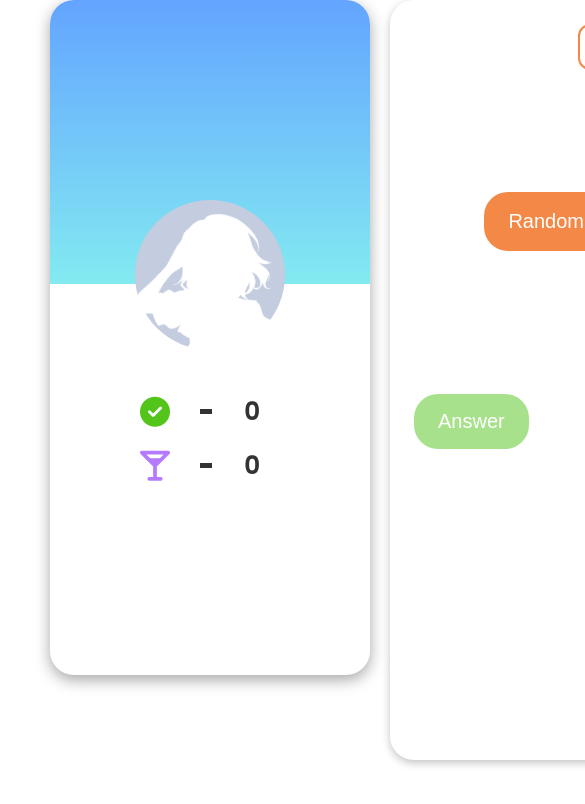
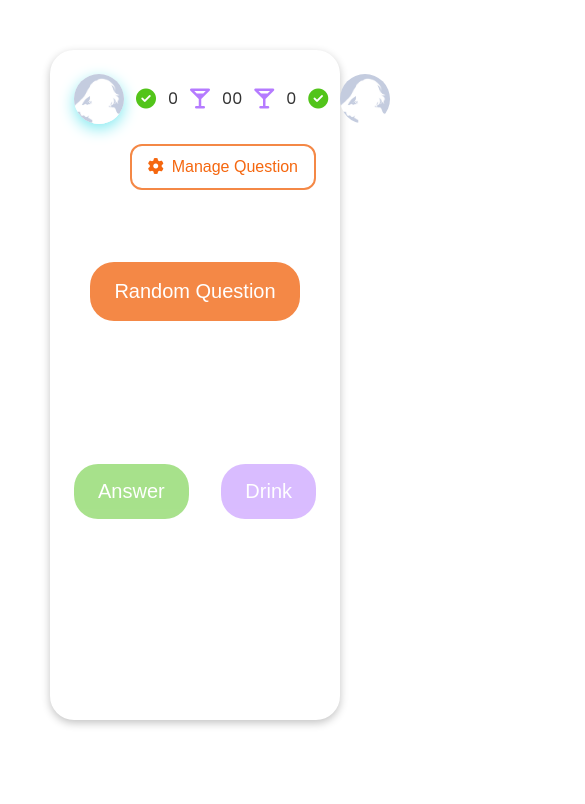
Before and after one commit to Dang-Anh-Tuan/ToGetHer, a Vue app: page / in a window 390 px wide. Both pictures are taken after a click on the button "GET GO !!!". Shown: the top 804 px of the page, 585 px wide, since content can reach past the window. Built offline with nearby package versions, Linux system fonts and the light colour scheme.

Commit message:
responsive

```diff
--- a/src/assets/global.css
+++ b/src/assets/global.css
@@ -27,6 +27,8 @@ body {
   position: absolute;
   border-radius: 50%;
   background: linear-gradient(45deg, #f48846, #eab28f);
+  animation: CircleBounce 1.5s linear;
+  animation-iteration-count: infinite;
 }
 
 .color--success {
@@ -34,13 +36,39 @@ body {
 }
 
 .color--danger {
-  color : #ff3448;
+  color: #ff3448;
 }
 
 .color--violet {
   color: #b57bff;
 }
 
-.btn--disable-success{
-  opacity: 0.5;
+@keyframes CircleBounce {
+  0% {
+    margin-bottom: 0;
+  }
+  75% {
+    margin-bottom: 20px;
+  }
+  100% {
+    margin-bottom: 0;
+  }
 }
+
+@keyframes CircleBounceBig {
+  0% {
+    top: -70px;
+  }
+  75% {
+    top: -90px;
+  }
+  100% {
+    top: -70px;
+  }
+}
+
+@media only screen and (max-width: 1024px) {
+  .circle {
+    display: none;
+  }
+}
--- a/src/components/InfoUser.vue
+++ b/src/components/InfoUser.vue
@@ -7,6 +7,7 @@ export default defineComponent({
 
   props: {
     userParam: Object,
+    boxShadowColor: String,
   },
 
   setup() {
@@ -20,7 +21,10 @@ export default defineComponent({
 </script>
 
 <template>
-  <div class="container">
+  <div
+    class="container"
+    :style="'box-shadow: ' + boxShadowColor + ' 0px 5px 15px;'"
+  >
     <div
       class="container-avatar"
       :style="
@@ -60,7 +64,7 @@ export default defineComponent({
 <style scoped>
 .container {
   height: 80%;
-  box-shadow: rgba(0, 0, 0, 0.35) 0px 5px 15px;
+  /* box-shadow: rgba(0, 0, 0, 0.35) 0px 5px 15px; */
   border-radius: 24px;
   text-align: center;
 }
--- /dev/null
+++ b/src/components/InfoUserForMobile.vue
@@ -0,0 +1,112 @@
+<template>
+  <div class="container">
+    <div
+      class="container-info"
+      :style="isReverse ? 'flex-direction: row-reverse;' : ''"
+    >
+      <div
+        class="container-avatar"
+        :style="
+          boxShadowColor
+            ? 'box-shadow: ' + boxShadowColor + ' 0px 5px 15px;'
+            : ''
+        "
+      >
+        <div
+          class="avatar"
+          :style="'background-image: url(' + userParam.avatar + ');'"
+        ></div>
+      </div>
+      <div
+        :class="
+          isReverse
+            ? 'container-score-answer--reverse'
+            : 'container-score-answer'
+        "
+      >
+        <div class="container-icon">
+          <i class="score-icon fa-solid fa-circle-check color--success"></i>
+        </div>
+        <p :class="isReverse ? 'score-count--reverse' : 'score-count'">
+          {{ userParam.scoreAnswer }}
+        </p>
+      </div>
+      <div
+        :class="
+          isReverse
+            ? 'container-score-drink--reverse'
+            : 'container-score-answer'
+        "
+      >
+        <div class="container-icon">
+          <i class="score-icon fa-solid fa-martini-glass color--violet"></i>
+        </div>
+        <span class="separate"></span>
+
+        <p :class="isReverse ? 'score-count--reverse' : 'score-count'">
+          {{ userParam.scoreDrink }}
+        </p>
+      </div>
+    </div>
+  </div>
+</template>
+
+<script>
+export default {
+  props: {
+    userParam: Object,
+    isReverse: Boolean,
+    boxShadowColor: String,
+  },
+};
+</script>
+
+<style scoped>
+.container-info {
+  display: flex;
+  height: 100%;
+  align-items: center;
+}
+
+.container-avatar {
+  width: 50px;
+  height: 100%;
+  border-radius: 50%;
+
+}
+.avatar {
+  height: 100%;
+  border-radius: 50%;
+  background-position: center;
+  background-size: cover;
+  background-repeat: no-repeat;
+}
+
+.container-score-answer,
+.container-score-drink {
+  display: flex;
+  align-items: center;
+  margin-left: 12px;
+}
+
+.container-score-answer--reverse,
+.container-score-drink--reverse {
+  display: flex;
+  flex-direction: row-reverse;
+  align-items: center;
+  margin-right: 12px;
+}
+.container-icon {
+  font-size: 2rem;
+}
+
+.score-count {
+  font-size: 1.6rem;
+  margin-left: 12px;
+}
+
+.score-count--reverse {
+  font-size: 1.6rem;
+  margin-right: 12px;
+}
+</style>
--- a/src/components/InputUser.vue
+++ b/src/components/InputUser.vue
@@ -38,7 +38,11 @@ export default defineComponent({
 <template>
   <div class="container-input-user">
     <div class="container-choose-avatar">
-      <div ref="preview" class="preview-avatar"></div>
+      <div ref="preview" class="preview-avatar">
+        <div class="icon-add-avatar">
+          <i class="icon-add fa-solid fa-circle-plus color--success"></i>
+        </div>
+      </div>
       <input
         type="file"
         class="input-avatar"
@@ -99,7 +103,7 @@ export default defineComponent({
 .input-name {
   margin-bottom: 12px;
   padding: 8px 12px;
-  font-size: 1.6rem;
+  font-size: 2rem;
   border: 1px solid #f48846;
   border-radius: 8px;
 }
@@ -108,4 +112,24 @@ export default defineComponent({
   outline: none;
   box-shadow: 0px 0px 20px #f48846;
 }
+
+.icon-add-avatar {
+  display: none;
+  position: absolute;
+  width: 100%;
+  height: 100%;
+  justify-content: center;
+  align-items: center;
+  background-color: rgba(0, 0, 0, 0.2);
+}
+
+.icon-add {
+  font-size: 3rem;
+}
+
+.container-choose-avatar:hover .icon-add-avatar {
+  display: flex;
+}
+
+
 </style>
--- a/src/components/PlaySide.vue
+++ b/src/components/PlaySide.vue
@@ -126,7 +126,6 @@ export default defineComponent({
 .wrapper {
   width: 350px;
   height: 400px;
-
   display: flex;
   flex-direction: column;
   justify-content: space-evenly;
@@ -205,4 +204,20 @@ export default defineComponent({
   pointer-events: none;
   opacity: 0.5;
 }
+
+@media only screen and (max-width: 1024px) {
+  .container {
+    height: 400px;
+  }
+}
+
+@media only screen and (max-width: 768px) {
+  .wrapper {
+    width: 300px;
+  }
+
+  .container-btn-choose{
+    width: 100%;
+  }
+}
 </style>
--- a/src/components/QuestionSide.vue
+++ b/src/components/QuestionSide.vue
@@ -169,4 +169,21 @@ export default defineComponent({
 .remove-icon {
   font-size: 2rem;
 }
+
+@media only screen and (max-width: 1024px) {
+  .container {
+    height: 300px;
+  }
+}
+
+@media only screen and (max-width: 768px) {
+  .question-no,
+  .question-content,
+  .container-btn-remove {
+    padding: 12px 16px;
+    font-size: 1.6rem;
+    line-height: 2rem;
+    letter-spacing: 0.8px;
+  }
+}
 </style>
--- a/src/views/HomeView.vue
+++ b/src/views/HomeView.vue
@@ -6,6 +6,7 @@ import InfoUser from "../components/InfoUser.vue";
 import QuestionSide from "../components/QuestionSide.vue";
 import { useConditionViewStore } from "../stores/conditionView";
 import PlaySide from "../components/PlaySide.vue";
+import InfoUserForMobile from "../components/InfoUserForMobile.vue";
 
 export default defineComponent({
   name: "HomeView",
@@ -21,38 +22,81 @@ export default defineComponent({
 
   methods: {
     handleTongleViewQuestionSide() {
-      this.conditionViewStore.setTongleBtnManageQuestion()
-    }
+      this.conditionViewStore.setTongleBtnManageQuestion();
+    },
   },
 
-  components: { InfoUser, QuestionSide, PlaySide },
+  components: { InfoUser, QuestionSide, PlaySide, InfoUserForMobile },
 });
 </script>
 
 <template>
   <div class="container-home">
     <div class="left-side">
-      <InfoUser :userParam="userStore.user[0]" />
+      <InfoUser
+        :userParam="userStore.user[0]"
+        :boxShadowColor="
+          this.userStore.currentUser === 0
+            ? userStore.user[0].colorBackground.secondColor
+            : 'rgba(0, 0, 0, 0.35)'
+        "
+      />
     </div>
     <div class="question-side">
+      <div class="container-info-user-mobile">
+        <InfoUserForMobile
+          :userParam="userStore.user[0]"
+          :boxShadowColor="
+            this.userStore.currentUser === 0
+              ? userStore.user[0].colorBackground.secondColor
+              : ''
+          "
+        />
+        <InfoUserForMobile
+          :userParam="userStore.user[1]"
+          :isReverse="true"
+          :boxShadowColor="
+            this.userStore.currentUser === 1
+              ? userStore.user[1].colorBackground.secondColor
+              : ''
+          "
+        />
+      </div>
+
       <div class="container-btn-manage-question">
-        <button class="btn-manage-question" @click="handleTongleViewQuestionSide()">
-          <div class="content-manage-question" v-show="conditionViewStore.isShowBtnManageQuestion">
+        <button
+          class="btn-manage-question"
+          @click="handleTongleViewQuestionSide()"
+        >
+          <div
+            class="content-manage-question"
+            v-show="conditionViewStore.isShowBtnManageQuestion"
+          >
             <i class="btn-icon fa-solid fa-gear"></i>
             <span>Manage Question</span>
           </div>
-          <div class="content-play-game" v-show="!conditionViewStore.isShowBtnManageQuestion">
-            <i class="btn-icon fa-solid fa-circle-question" ></i>
+          <div
+            class="content-play-game"
+            v-show="!conditionViewStore.isShowBtnManageQuestion"
+          >
+            <i class="btn-icon fa-solid fa-circle-question"></i>
             <span>Play game</span>
           </div>
         </button>
       </div>
 
-      <QuestionSide v-show="!conditionViewStore.isShowBtnManageQuestion"/>
+      <QuestionSide v-show="!conditionViewStore.isShowBtnManageQuestion" />
       <PlaySide v-show="conditionViewStore.isShowBtnManageQuestion" />
     </div>
     <div class="right-side">
-      <InfoUser :userParam="userStore.user[1]" />
+      <InfoUser
+        :userParam="userStore.user[1]"
+        :boxShadowColor="
+          this.userStore.currentUser === 1
+            ? userStore.user[1].colorBackground.secondColor
+            : 'rgba(0, 0, 0, 0.35)'
+        "
+      />
     </div>
   </div>
 </template>
@@ -62,7 +106,7 @@ export default defineComponent({
   padding: 0 50px;
   height: 100vh;
   display: grid;
-  grid-template-columns: 32rem auto 32rem;
+  grid-template-columns: 24% auto 24%;
   gap: 2rem;
 }
 .left-side {
@@ -98,4 +142,27 @@ export default defineComponent({
 .btn-icon {
   margin-right: 8px;
 }
+
+.container-info-user-mobile {
+  display: none;
+  height: 50px;
+  margin-bottom: 20px;
+}
+
+@media only screen and (max-width: 1024px) {
+  .right-side,
+  .left-side {
+    display: none;
+  }
+
+  .container-home {
+    display: block;
+    padding: 50px;
+  }
+
+  .container-info-user-mobile {
+    display: flex;
+    justify-content: space-between;
+  }
+}
 </style>
--- a/src/views/RegisterUserView.vue
+++ b/src/views/RegisterUserView.vue
@@ -39,11 +39,23 @@ export default defineComponent({
   <div class="container">
     <div
       class="circle"
-      style="width: 300px; height: 300px; top: -70px; right: -70px"
+      style="
+        width: 300px;
+        height: 300px;
+        top: -70px;
+        right: -70px;
+        animation: CircleBounceBig 1.5s linear 0.3s infinite;
+      "
     ></div>
     <div
       class="circle"
-      style="width: 100px; height: 100px; bottom: 30px; left: 30px"
+      style="
+        width: 100px;
+        height: 100px;
+        bottom: 30px;
+        left: 30px;
+        animation-delay: 0.2s;
+      "
     ></div>
     <div
       class="circle"
@@ -127,4 +139,37 @@ export default defineComponent({
 .btn-start:active {
   top: 3px;
 }
+
+@media only screen and (max-width: 1024px) {
+  .container {
+    overflow-y: auto;
+    padding-bottom: 50px;
+  }
+  .box {
+    padding: 20px;
+    width: 700px;
+  }
+
+  .container-input-user > * {
+    margin-top: 50px;
+  }
+}
+
+@media only screen and (max-width: 768px) {
+  .container {
+    overflow-y: auto;
+  }
+  .box {
+    height: fit-content;
+    padding: 50px;
+    width: 700px;
+  }
+  .container-input-user {
+    flex-direction: column;
+  }
+
+  .container-input-user > * {
+    margin-top: 50px;
+  }
+}
 </style>
```
Also changed, not shown: src/assets/images/logo-together.png.
